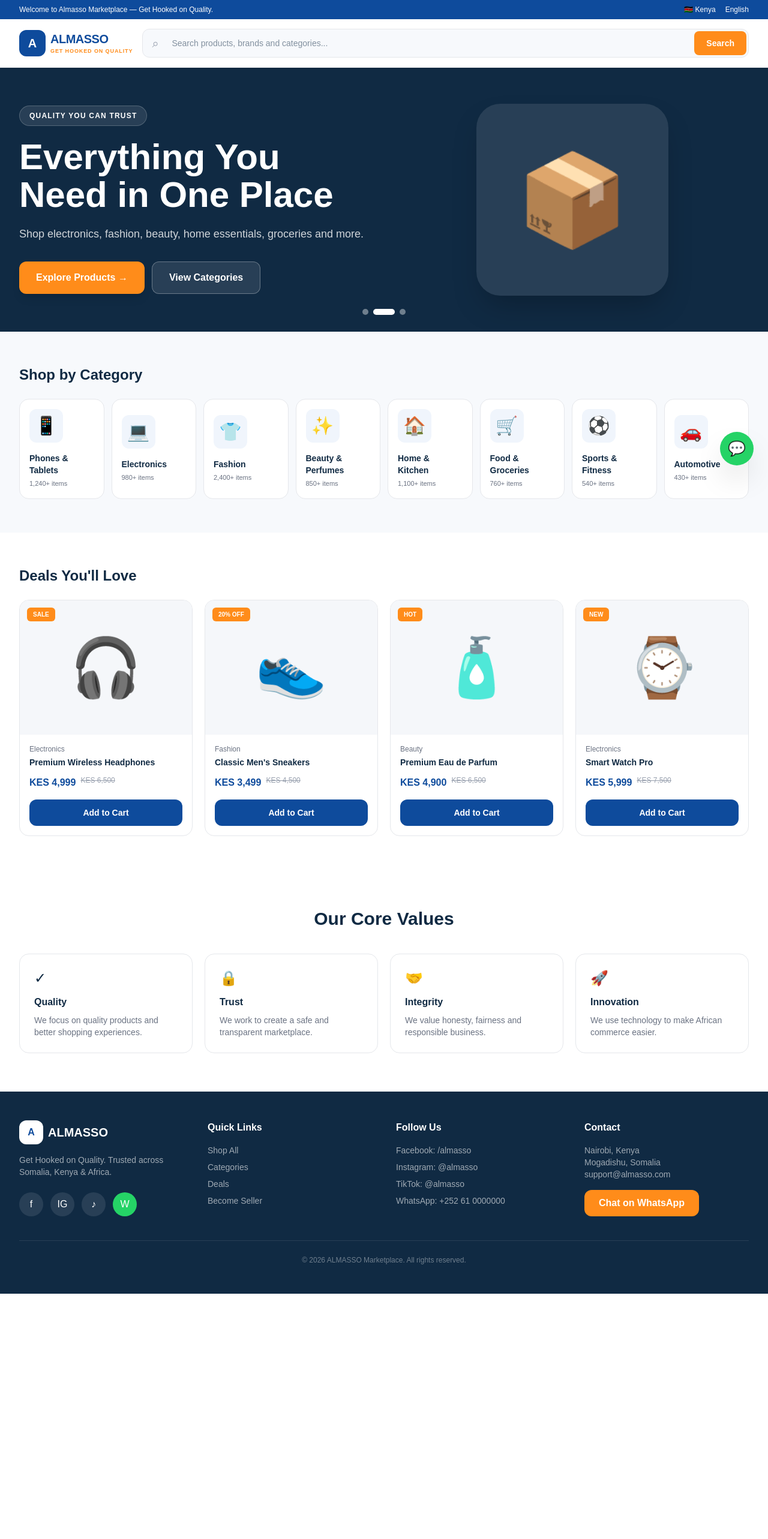
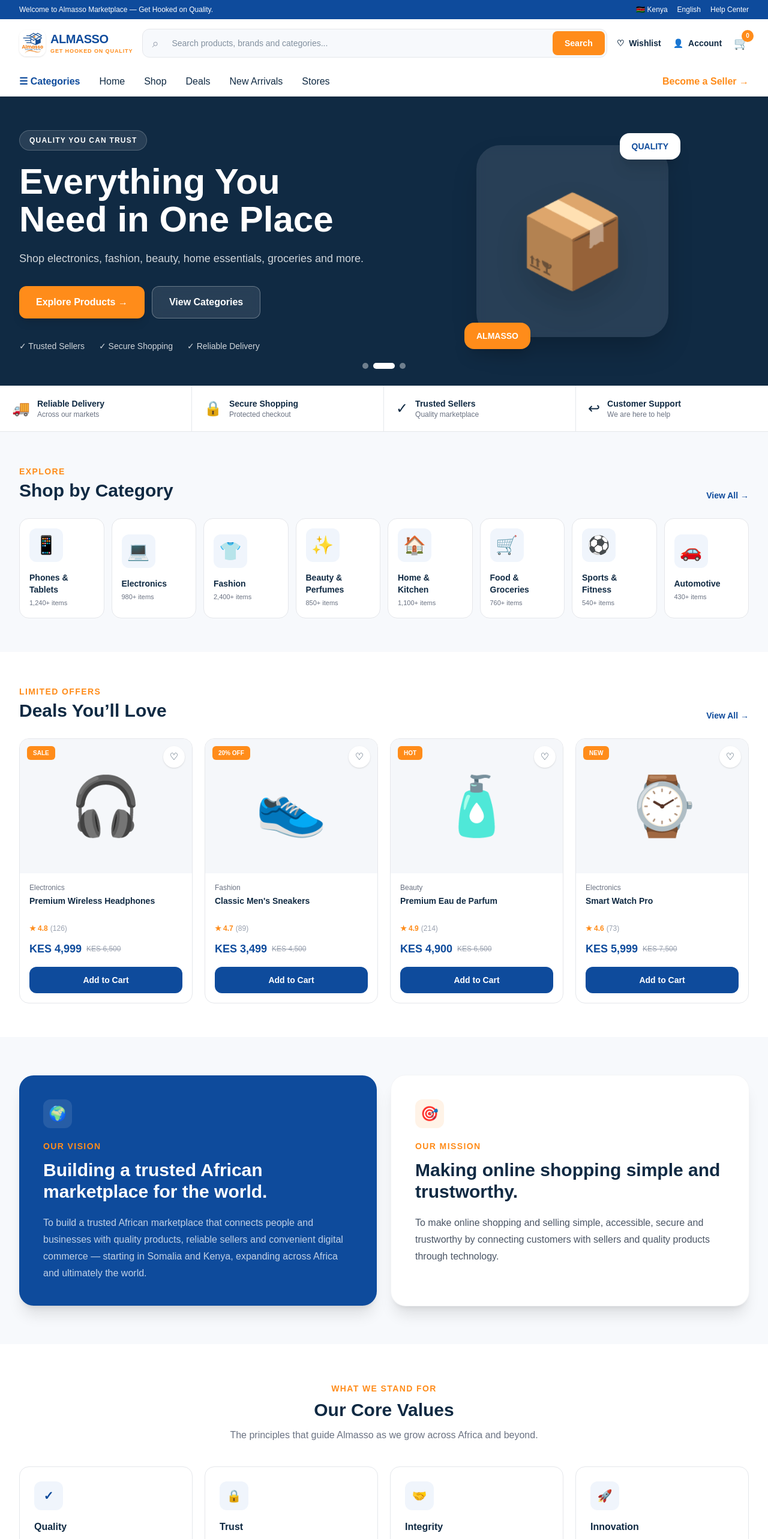
Before and after one commit to alamsso/Almasso, a Next.js app: page / in a window 1280 px wide. Shown: the top 2566 px of the page at 60% size. Before the commit the page ends 2157 px from the top, so only its background shows below. Built offline with nearby package versions, Linux system fonts and the light colour scheme.

Commit message:
logo added

```diff
--- a/app/page.tsx
+++ b/app/page.tsx
@@ -1,13 +1,41 @@
 "use client";
+
 import { useEffect, useState } from "react";
 
 const BRAND_BLUE = "#0E4B9C";
 const BRAND_ORANGE = "#FF8C1A";
 
 const banners = [
-  { eyebrow: "ALMASSO MARKETPLACE", title: "Get Hooked on Quality", description: "Discover quality products from trusted sellers in Somalia, Kenya and across Africa.", button: "Shop Now", bg: BRAND_BLUE, accent: BRAND_ORANGE, icon: "🛍️" },
-  { eyebrow: "QUALITY YOU CAN TRUST", title: "Everything You Need in One Place", description: "Shop electronics, fashion, beauty, home essentials, groceries and more.", button: "Explore Products", bg: "#102A43", accent: BRAND_ORANGE, icon: "📦" },
-  { eyebrow: "ALMASSO DELIVERY", title: "Shop Today. Get It Delivered.", description: "Simple shopping, secure checkout and reliable delivery built for modern Africa.", button: "Start Shopping", bg: BRAND_ORANGE, accent: BRAND_BLUE, icon: "🚚" },
+  {
+    eyebrow: "ALMASSO MARKETPLACE",
+    title: "Get Hooked on Quality",
+    description:
+      "Discover quality products from trusted sellers in Somalia, Kenya and across Africa.",
+    button: "Shop Now",
+    bg: BRAND_BLUE,
+    accent: BRAND_ORANGE,
+    icon: "🛍️",
+  },
+  {
+    eyebrow: "QUALITY YOU CAN TRUST",
+    title: "Everything You Need in One Place",
+    description:
+      "Shop electronics, fashion, beauty, home essentials, groceries and more.",
+    button: "Explore Products",
+    bg: "#102A43",
+    accent: BRAND_ORANGE,
+    icon: "📦",
+  },
+  {
+    eyebrow: "ALMASSO DELIVERY",
+    title: "Shop Today. Get It Delivered.",
+    description:
+      "Simple shopping, secure checkout and reliable delivery built for modern Africa.",
+    button: "Start Shopping",
+    bg: BRAND_ORANGE,
+    accent: BRAND_BLUE,
+    icon: "🚚",
+  },
 ];
 
 const categories = [
@@ -22,10 +50,52 @@
 ];
 
 const products = [
-  { name: "Premium Wireless Headphones", price: "KES 4,999", oldPrice: "KES 6,500", rating: "4.8", reviews: 126, category: "Electronics", badge: "SALE", icon: "🎧" },
-  { name: "Classic Men's Sneakers", price: "KES 3,499", oldPrice: "KES 4,500", rating: "4.7", reviews: 89, category: "Fashion", badge: "20% OFF", icon: "👟" },
-  { name: "Premium Eau de Parfum", price: "KES 4,900", oldPrice: "KES 6,500", rating: "4.9", reviews: 214, category: "Beauty", badge: "HOT", icon: "🧴" },
-  { name: "Smart Watch Pro", price: "KES 5,999", oldPrice: "KES 7,500", rating: "4.6", reviews: 73, category: "Electronics", badge: "NEW", icon: "⌚" },
+  {
+    name: "Premium Wireless Headphones",
+    price: "KES 4,999",
+    oldPrice: "KES 6,500",
+    rating: "4.8",
+    reviews: 126,
+    category: "Electronics",
+    badge: "SALE",
+    icon: "🎧",
+  },
+  {
+    name: "Classic Men's Sneakers",
+    price: "KES 3,499",
+    oldPrice: "KES 4,500",
+    rating: "4.7",
+    reviews: 89,
+    category: "Fashion",
+    badge: "20% OFF",
+    icon: "👟",
+  },
+  {
+    name: "Premium Eau de Parfum",
+    price: "KES 4,900",
+    oldPrice: "KES 6,500",
+    rating: "4.9",
+    reviews: 214,
+    category: "Beauty",
+    badge: "HOT",
+    icon: "🧴",
+  },
+  {
+    name: "Smart Watch Pro",
+    price: "KES 5,999",
+    oldPrice: "KES 7,500",
+    rating: "4.6",
+    reviews: 73,
+    category: "Electronics",
+    badge: "NEW",
+    icon: "⌚",
+  },
+];
+
+const vendors = [
+  { name: "Almasso Electronics", category: "Electronics & Gadgets", rating: "4.9", products: "320+ Products", icon: "⚡" },
+  { name: "Almasso Fashion", category: "Fashion & Accessories", rating: "4.8", products: "580+ Products", icon: "👗" },
+  { name: "Almasso Beauty", category: "Beauty & Perfumes", rating: "4.9", products: "240+ Products", icon: "✨" },
 ];
 
 const values = [
@@ -38,22 +108,70 @@
 export default function Home() {
   const [current, setCurrent] = useState(0);
   const [search, setSearch] = useState("");
+
   useEffect(() => {
-    const timer = setInterval(() => { setCurrent((prev) => (prev + 1) % banners.length); }, 5000);
+    const timer = setInterval(() => {
+      setCurrent((prev) => (prev + 1) % banners.length);
+    }, 5000);
     return () => clearInterval(timer);
   }, []);
+
   const banner = banners[current];
 
   return (
     <main className="min-h-screen bg-[#F7F9FC] text-[#102A43]">
-      <div className="bg-[#0E4B9C] text-white"><div className="mx-auto flex max-w-7xl items-center justify-between px-4 py-2 text-xs sm:px-6 lg:px-8"><p>Welcome to Almasso Marketplace — Get Hooked on Quality.</p><div className="flex items-center gap-4"><button>🇰🇪 Kenya</button><button>English</button></div></div></div>
+      <div className="bg-[#0E4B9C] text-white">
+        <div className="mx-auto flex max-w-7xl items-center justify-between px-4 py-2 text-xs sm:px-6 lg:px-8">
+          <p className="hidden sm:block">Welcome to Almasso Marketplace — Get Hooked on Quality.</p>
+          <p className="sm:hidden">Get Hooked on Quality</p>
+          <div className="flex items-center gap-4">
+            <button>🇰🇪 Kenya</button>
+            <button>English</button>
+            <button className="hidden sm:block">Help Center</button>
+          </div>
+        </div>
+      </div>
 
       <header className="sticky top-0 z-50 border-b border-gray-200 bg-white shadow-sm">
         <div className="mx-auto max-w-7xl px-4 sm:px-6 lg:px-8">
           <div className="flex min-h-20 items-center gap-4 py-3">
-            <a href="/" className="flex shrink-0 items-center gap-2"><div className="flex h-11 w-11 items-center justify-center rounded-xl bg-[#0E4B9C] text-xl font-black text-white">A</div><div className="hidden sm:block"><div className="text-xl font-black tracking-tight text-[#0E4B9C]">ALMASSO</div><div className="text-[9px] font-semibold tracking-widest text-[#FF8C1A]">GET HOOKED ON QUALITY</div></div></a>
-            <div className="relative flex-1"><input value={search} onChange={(e) => setSearch(e.target.value)} type="search" placeholder="Search products, brands and categories..." className="h-12 w-full rounded-xl border border-gray-200 bg-[#F7F9FC] pl-12 pr-24 text-sm outline-none focus:border-[#0E4B9C] focus:bg-white" /><span className="absolute left-4 top-1/2 -translate-y-1/2 text-xl text-gray-400">⌕</span><button className="absolute right-1 top-1 h-10 rounded-lg bg-[#FF8C1A] px-5 text-sm font-bold text-white">Search</button></div>
+            {/* LOGO - WAXAA HALKAN LOGO-GA LAGU BEDELAAY */}
+            <a href="/" className="flex shrink-0 items-center gap-2">
+              <img src="/logo.png" alt="Almasso Logo" className="h-11 w-11 rounded-xl object-contain shadow-sm bg-white" />
+              <div className="hidden sm:block">
+                <div className="text-xl font-black tracking-tight text-[#0E4B9C]">ALMASSO</div>
+                <div className="text-[9px] font-semibold tracking-widest text-[#FF8C1A]">GET HOOKED ON QUALITY</div>
+              </div>
+            </a>
+
+            <div className="relative flex-1">
+              <input
+                value={search}
+                onChange={(e) => setSearch(e.target.value)}
+                type="search"
+                placeholder="Search products, brands and categories..."
+                className="h-12 w-full rounded-xl border border-gray-200 bg-[#F7F9FC] pl-12 pr-24 text-sm outline-none transition focus:border-[#0E4B9C] focus:bg-white"
+              />
+              <span className="absolute left-4 top-1/2 -translate-y-1/2 text-xl text-gray-400">⌕</span>
+              <button className="absolute right-1 top-1 h-10 rounded-lg bg-[#FF8C1A] px-5 text-sm font-bold text-white transition hover:bg-[#E97805]">Search</button>
+            </div>
+
+            <div className="hidden items-center gap-5 lg:flex">
+              <button className="text-sm font-semibold hover:text-[#0E4B9C]">♡ <span className="ml-1">Wishlist</span></button>
+              <button className="text-sm font-semibold hover:text-[#0E4B9C]">👤 <span className="ml-1">Account</span></button>
+              <button className="relative text-xl">🛒<span className="absolute -right-2 -top-2 flex h-5 w-5 items-center justify-center rounded-full bg-[#FF8C1A] text-[10px] font-bold text-white">0</span></button>
+            </div>
           </div>
+
+          <nav className="hidden h-12 items-center gap-8 md:flex">
+            <button className="flex items-center gap-2 font-bold text-[#0E4B9C]">☰ Categories</button>
+            <a href="#" className="font-medium hover:text-[#0E4B9C]">Home</a>
+            <a href="#" className="font-medium hover:text-[#0E4B9C]">Shop</a>
+            <a href="#" className="font-medium hover:text-[#0E4B9C]">Deals</a>
+            <a href="#" className="font-medium hover:text-[#0E4B9C]">New Arrivals</a>
+            <a href="#" className="font-medium hover:text-[#0E4B9C]">Stores</a>
+            <a href="#become-seller" className="ml-auto font-bold text-[#FF8C1A]">Become a Seller →</a>
+          </nav>
         </div>
       </header>
 
@@ -64,55 +182,121 @@
               <div className="mb-5 inline-flex rounded-full border border-white/20 bg-white/10 px-4 py-2 text-xs font-bold tracking-widest">{banner.eyebrow}</div>
               <h1 className="max-w-2xl text-4xl font-black leading-[1.05] sm:text-5xl lg:text-6xl">{banner.title}</h1>
               <p className="mt-5 max-w-xl text-base leading-7 text-white/80 sm:text-lg">{banner.description}</p>
-              <div className="mt-8 flex flex-wrap gap-3"><button className="rounded-xl px-7 py-3.5 font-bold text-white shadow-lg" style={{ backgroundColor: banner.accent }}>{banner.button} →</button><button className="rounded-xl border border-white/30 bg-white/10 px-7 py-3.5 font-bold text-white">View Categories</button></div>
+              <div className="mt-8 flex flex-wrap gap-3">
+                <button className="rounded-xl px-7 py-3.5 font-bold text-white shadow-lg transition hover:-translate-y-0.5" style={{ backgroundColor: banner.accent }}>{banner.button} →</button>
+                <button className="rounded-xl border border-white/30 bg-white/10 px-7 py-3.5 font-bold text-white backdrop-blur transition hover:bg-white/20">View Categories</button>
+              </div>
+              <div className="mt-9 flex flex-wrap gap-6 text-sm text-white/80">
+                <span>✓ Trusted Sellers</span><span>✓ Secure Shopping</span><span>✓ Reliable Delivery</span>
+              </div>
             </div>
-            <div className="hidden justify-center lg:flex"><div className="relative flex h-80 w-80 items-center justify-center rounded-[40px] bg-white/10 shadow-2xl"><div className="text-[150px]">{banner.icon}</div></div></div>
+            <div className="hidden justify-center lg:flex">
+              <div className="relative flex h-80 w-80 items-center justify-center rounded-[40px] bg-white/10 shadow-2xl backdrop-blur-sm">
+                <div className="absolute -right-5 -top-5 rounded-2xl bg-white px-5 py-3 text-sm font-black text-[#0E4B9C] shadow-xl">QUALITY</div>
+                <div className="text-[150px] drop-shadow-2xl">{banner.icon}</div>
+                <div className="absolute -bottom-5 -left-5 rounded-2xl bg-[#FF8C1A] px-5 py-3 text-sm font-black text-white shadow-xl">ALMASSO</div>
+              </div>
+            </div>
           </div>
-          <div className="absolute bottom-7 left-1/2 flex -translate-x-1/2 gap-2">{banners.map((_, index) => (<button key={index} onClick={() => setCurrent(index)} className={`h-2.5 rounded-full transition-all ${current === index? "w-9 bg-white" : "w-2.5 bg-white/40"}`} />))}</div>
+          <div className="absolute bottom-7 left-1/2 flex -translate-x-1/2 gap-2">
+            {banners.map((_, index) => (
+              <button key={index} onClick={() => setCurrent(index)} className={`h-2.5 rounded-full transition-all ${current === index? "w-9 bg-white" : "w-2.5 bg-white/40"}`} />
+            ))}
+          </div>
+        </div>
+      </section>
+
+      <section className="border-b border-gray-200 bg-white">
+        <div className="mx-auto grid max-w-7xl grid-cols-2 divide-x divide-gray-200 sm:grid-cols-4">
+          {[ ["🚚", "Reliable Delivery", "Across our markets"], ["🔒", "Secure Shopping", "Protected checkout"], ["✓", "Trusted Sellers", "Quality marketplace"], ["↩", "Customer Support", "We are here to help"] ].map(([icon, title, text]) => (
+            <div key={title} className="flex items-center gap-3 px-5 py-5">
+              <div className="text-2xl">{icon}</div>
+              <div><div className="text-sm font-bold">{title}</div><div className="text-xs text-gray-500">{text}</div></div>
+            </div>
+          ))}
         </div>
       </section>
 
       <section className="mx-auto max-w-7xl px-4 py-14 sm:px-6 lg:px-8">
-        <h2 className="text-2xl font-black">Shop by Category</h2>
-        <div className="mt-6 grid grid-cols-2 gap-3 sm:grid-cols-4 lg:grid-cols-8">{categories.map((c) => (<button key={c.name} className="rounded-2xl border border-gray-200 bg-white p-4 text-left hover:border-[#0E4B9C]"><div className="flex h-14 w-14 items-center justify-center rounded-xl bg-[#F0F5FC] text-3xl">{c.icon}</div><h3 className="mt-4 text-sm font-bold">{c.name}</h3><p className="mt-1 text-[11px] text-gray-500">{c.count}</p></button>))}</div>
+        <div className="mb-7 flex items-end justify-between">
+          <div><p className="text-sm font-bold uppercase tracking-widest text-[#FF8C1A]">Explore</p><h2 className="mt-1 text-2xl font-black sm:text-3xl">Shop by Category</h2></div>
+          <button className="hidden text-sm font-bold text-[#0E4B9C] sm:block">View All →</button>
+        </div>
+        <div className="grid grid-cols-2 gap-3 sm:grid-cols-4 lg:grid-cols-8">
+          {categories.map((category) => (
+            <button key={category.name} className="group rounded-2xl border border-gray-200 bg-white p-4 text-left transition hover:-translate-y-1 hover:border-[#0E4B9C] hover:shadow-lg">
+              <div className="flex h-14 w-14 items-center justify-center rounded-xl bg-[#F0F5FC] text-3xl">{category.icon}</div>
+              <h3 className="mt-4 text-sm font-bold leading-5">{category.name}</h3>
+              <p className="mt-1 text-[11px] text-gray-500">{category.count}</p>
+            </button>
+          ))}
+        </div>
       </section>
 
       <section className="bg-white py-14">
         <div className="mx-auto max-w-7xl px-4 sm:px-6 lg:px-8">
-          <h2 className="text-2xl font-black">Deals You'll Love</h2>
-          <div className="mt-6 grid gap-5 sm:grid-cols-2 lg:grid-cols-4">{products.map((p) => (<article key={p.name} className="overflow-hidden rounded-2xl border border-gray-200 bg-white"><div className="relative flex h-56 items-center justify-center bg-[#F5F7FA]"><span className="text-8xl">{p.icon}</span><span className="absolute left-3 top-3 rounded-md bg-[#FF8C1A] px-2.5 py-1 text-[10px] font-black text-white">{p.badge}</span></div><div className="p-4"><p className="text-xs text-gray-500">{p.category}</p><h3 className="mt-1 text-sm font-bold">{p.name}</h3><div className="mt-3 flex gap-2"><span className="font-black text-[#0E4B9C]">{p.price}</span><span className="text-xs line-through text-gray-400">{p.oldPrice}</span></div><button className="mt-4 w-full rounded-xl bg-[#0E4B9C] py-3 text-sm font-bold text-white">Add to Cart</button></div></article>))}</div>
+          <div className="mb-7 flex items-end justify-between">
+            <div><p className="text-sm font-bold uppercase tracking-widest text-[#FF8C1A]">Limited Offers</p><h2 className="mt-1 text-2xl font-black sm:text-3xl">Deals You’ll Love</h2></div>
+            <button className="text-sm font-bold text-[#0E4B9C]">View All →</button>
+          </div>
+          <div className="grid gap-5 sm:grid-cols-2 lg:grid-cols-4">
+            {products.map((product) => (
+              <article key={product.name} className="group overflow-hidden rounded-2xl border border-gray-200 bg-white transition hover:-translate-y-1 hover:shadow-xl">
+                <div className="relative flex h-56 items-center justify-center bg-[#F5F7FA]">
+                  <span className="text-8xl transition duration-300 group-hover:scale-110">{product.icon}</span>
+                  <span className="absolute left-3 top-3 rounded-md bg-[#FF8C1A] px-2.5 py-1 text-[10px] font-black text-white">{product.badge}</span>
+                  <button className="absolute right-3 top-3 flex h-9 w-9 items-center justify-center rounded-full bg-white shadow-sm">♡</button>
+                </div>
+                <div className="p-4">
+                  <p className="text-xs font-medium text-gray-500">{product.category}</p>
+                  <h3 className="mt-1 min-h-[40px] text-sm font-bold">{product.name}</h3>
+                  <div className="mt-2 flex items-center gap-1 text-xs"><span className="font-bold text-[#FF8C1A]">★ {product.rating}</span><span className="text-gray-400">({product.reviews})</span></div>
+                  <div className="mt-3 flex items-center gap-2"><span className="text-lg font-black text-[#0E4B9C]">{product.price}</span><span className="text-xs text-gray-400 line-through">{product.oldPrice}</span></div>
+                  <button className="mt-4 w-full rounded-xl bg-[#0E4B9C] py-3 text-sm font-bold text-white transition hover:bg-[#093B7C]">Add to Cart</button>
+                </div>
+              </article>
+            ))}
+          </div>
+        </div>
+      </section>
+
+      <section className="bg-[#F7F9FC] py-16">
+        <div className="mx-auto max-w-7xl px-4 sm:px-6 lg:px-8">
+          <div className="grid gap-6 lg:grid-cols-2">
+            <div className="rounded-3xl bg-[#0E4B9C] p-8 text-white shadow-xl sm:p-10">
+              <div className="mb-5 flex h-12 w-12 items-center justify-center rounded-xl bg-white/10 text-2xl">🌍</div>
+              <p className="text-sm font-bold uppercase tracking-widest text-[#FF8C1A]">Our Vision</p>
+              <h2 className="mt-3 text-2xl font-black sm:text-3xl">Building a trusted African marketplace for the world.</h2>
+              <p className="mt-5 leading-7 text-white/75">To build a trusted African marketplace that connects people and businesses with quality products, reliable sellers and convenient digital commerce — starting in Somalia and Kenya, expanding across Africa and ultimately the world.</p>
+            </div>
+            <div className="rounded-3xl bg-white p-8 shadow-xl ring-1 ring-gray-100 sm:p-10">
+              <div className="mb-5 flex h-12 w-12 items-center justify-center rounded-xl bg-[#FF8C1A]/10 text-2xl">🎯</div>
+              <p className="text-sm font-bold uppercase tracking-widest text-[#FF8C1A]">Our Mission</p>
+              <h2 className="mt-3 text-2xl font-black sm:text-3xl">Making online shopping simple and trustworthy.</h2>
+              <p className="mt-5 leading-7 text-gray-600">To make online shopping and selling simple, accessible, secure and trustworthy by connecting customers with sellers and quality products through technology.</p>
+            </div>
+          </div>
         </div>
       </section>
 
       <section className="bg-white py-16">
         <div className="mx-auto max-w-7xl px-4 sm:px-6 lg:px-8">
-          <h2 className="text-center text-3xl font-black">Our Core Values</h2>
-          <div className="mt-10 grid gap-5 sm:grid-cols-2 lg:grid-cols-4">{values.map((v) => (<div key={v.title} className="rounded-2xl border border-gray-200 bg-white p-6"><div className="text-2xl">{v.icon}</div><h3 className="mt-3 font-bold">{v.title}</h3><p className="mt-2 text-sm text-gray-500">{v.text}</p></div>))}</div>
+          <div className="mx-auto mb-10 max-w-2xl text-center">
+            <p className="text-sm font-bold uppercase tracking-widest text-[#FF8C1A]">What We Stand For</p>
+            <h2 className="mt-2 text-3xl font-black">Our Core Values</h2>
+            <p className="mt-3 text-gray-500">The principles that guide Almasso as we grow across Africa and beyond.</p>
+          </div>
+          <div className="grid gap-5 sm:grid-cols-2 lg:grid-cols-4">
+            {values.map((value) => (
+              <div key={value.title} className="rounded-2xl border border-gray-200 bg-white p-6">
+                <div className="flex h-12 w-12 items-center justify-center rounded-xl bg-[#F0F5FC] text-xl font-black text-[#0E4B9C]">{value.icon}</div>
+                <h3 className="mt-4 font-black">{value.title}</h3>
+                <p className="mt-2 text-sm leading-6 text-gray-500">{value.text}</p>
+              </div>
+            ))}
+          </div>
         </div>
       </section>
-
-      {/* SOCIAL MEDIA FOOTER */}
-      <footer className="bg-[#102A43] text-white">
-        <div className="mx-auto max-w-7xl px-4 py-12 sm:px-6 lg:px-8">
-          <div className="grid gap-10 lg:grid-cols-4">
-            <div>
-              <div className="flex items-center gap-2"><div className="flex h-10 w-10 items-center justify-center rounded-xl bg-white font-black text-[#0E4B9C]">A</div><div className="text-xl font-black">ALMASSO</div></div>
-              <p className="mt-4 text-sm text-white/60">Get Hooked on Quality. Trusted across Somalia, Kenya & Africa.</p>
-              <div className="mt-6 flex gap-3">
-                <a href="https://facebook.com/almasso" target="_blank" className="flex h-10 w-10 items-center justify-center rounded-full bg-white/10 hover:bg-[#1877F2]">f</a>
-                <a href="https://instagram.com/almasso" target="_blank" className="flex h-10 w-10 items-center justify-center rounded-full bg-white/10 hover:bg-pink-500">IG</a>
-                <a href="https://tiktok.com/@almasso" target="_blank" className="flex h-10 w-10 items-center justify-center rounded-full bg-white/10 hover:bg-black">♪</a>
-                <a href="https://wa.me/252610000000" target="_blank" className="flex h-10 w-10 items-center justify-center rounded-full bg-[#25D366]">W</a>
-              </div>
-            </div>
-            <div><h4 className="font-bold mb-4">Quick Links</h4><ul className="space-y-2 text-sm text-white/60"><li>Shop All</li><li>Categories</li><li>Deals</li><li>Become Seller</li></ul></div>
-            <div><h4 className="font-bold mb-4">Follow Us</h4><ul className="space-y-2 text-sm text-white/60"><li>Facebook: /almasso</li><li>Instagram: @almasso</li><li>TikTok: @almasso</li><li>WhatsApp: +252 61 0000000</li></ul></div>
-            <div><h4 className="font-bold mb-4">Contact</h4><p className="text-sm text-white/60">Nairobi, Kenya<br/>Mogadishu, Somalia<br/>support@almasso.com</p><a href="https://wa.me/252610000000" target="_blank" className="mt-4 inline-block bg-[#FF8C1A] px-6 py-2.5 rounded-xl font-bold text-white">Chat on WhatsApp</a></div>
-          </div>
-          <div className="mt-10 border-t border-white/10 pt-6 text-center text-xs text-white/40">© 2026 ALMASSO Marketplace. All rights reserved.</div>
-        </div>
-      </footer>
-      <a href="https://wa.me/252610000000" target="_blank" className="fixed bottom-6 right-6 z-50 flex h-14 w-14 items-center justify-center rounded-full bg-[#25D366] text-2xl shadow-2xl">💬</a>
     </main>
   );
 }
```
